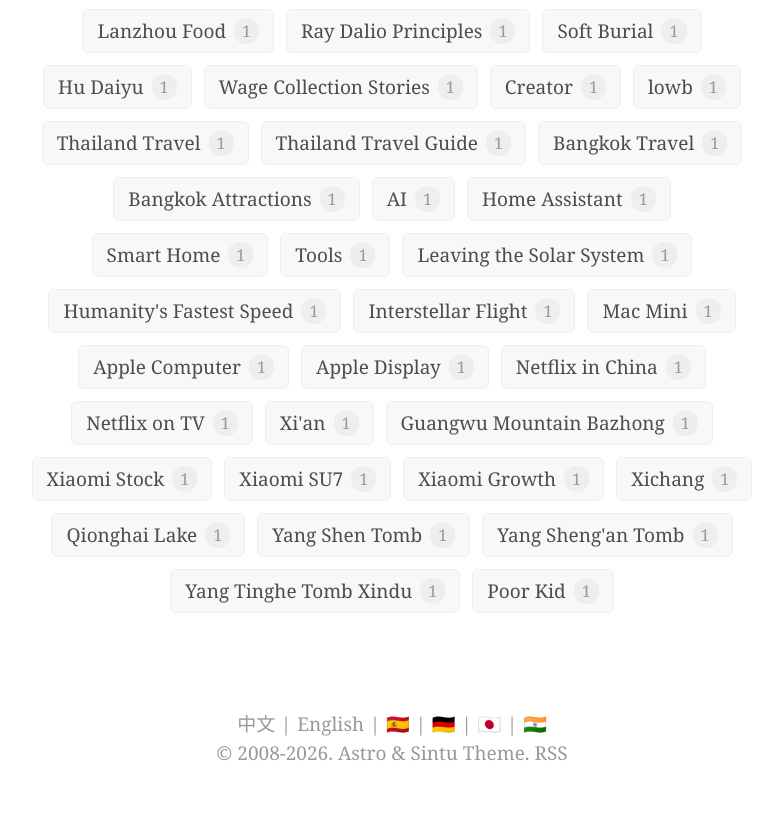
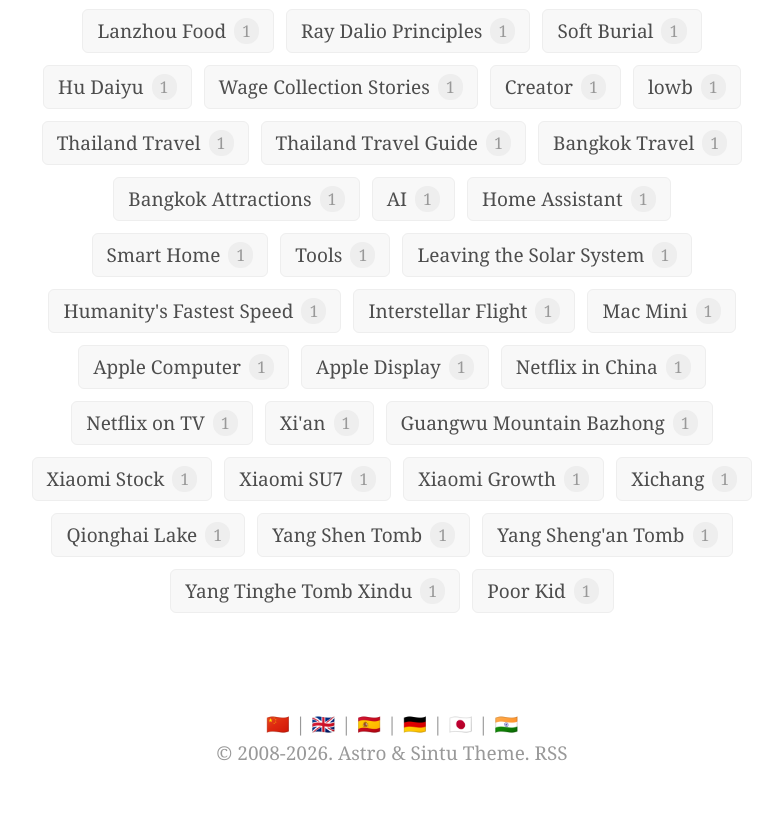
Before and after one commit to ezzty/krya-en, an Astro site: page /tags in a window 1280 px wide. Shown: the part 2931-3755 px from the top of the page, without its empty margins (248-1031 px from the left). Built offline with nearby package versions, Linux system fonts and the light colour scheme; Astro itself is replaced by a stand-in of ours.

Commit message:
feat: change all language links to flags only

```diff
--- a/src/layouts/BaseLayout.astro
+++ b/src/layouts/BaseLayout.astro
@@ -112,9 +112,9 @@
 
     <footer id="footer" role="contentinfo">
                   <div class="footer-social">
-        <a href="https://krya.com/" class="footer-link" title="中文" target="_blank" rel="noopener noreferrer">中文</a>
+        <a href="https://krya.com/" class="footer-link" title="中文" target="_blank" rel="noopener noreferrer">🇨🇳</a>
         <span class="footer-divider">|</span>
-        <a href="https://en.krya.com/" class="footer-link" title="English" target="_blank" rel="noopener noreferrer">English</a>
+        <a href="https://en.krya.com/" class="footer-link" title="English" target="_blank" rel="noopener noreferrer">🇬🇧</a>
         <span class="footer-divider">|</span>
         <a href="https://es.krya.com/" class="footer-link" title="Español" target="_blank" rel="noopener noreferrer">🇪🇸</a>
         <span class="footer-divider">|</span>
```
